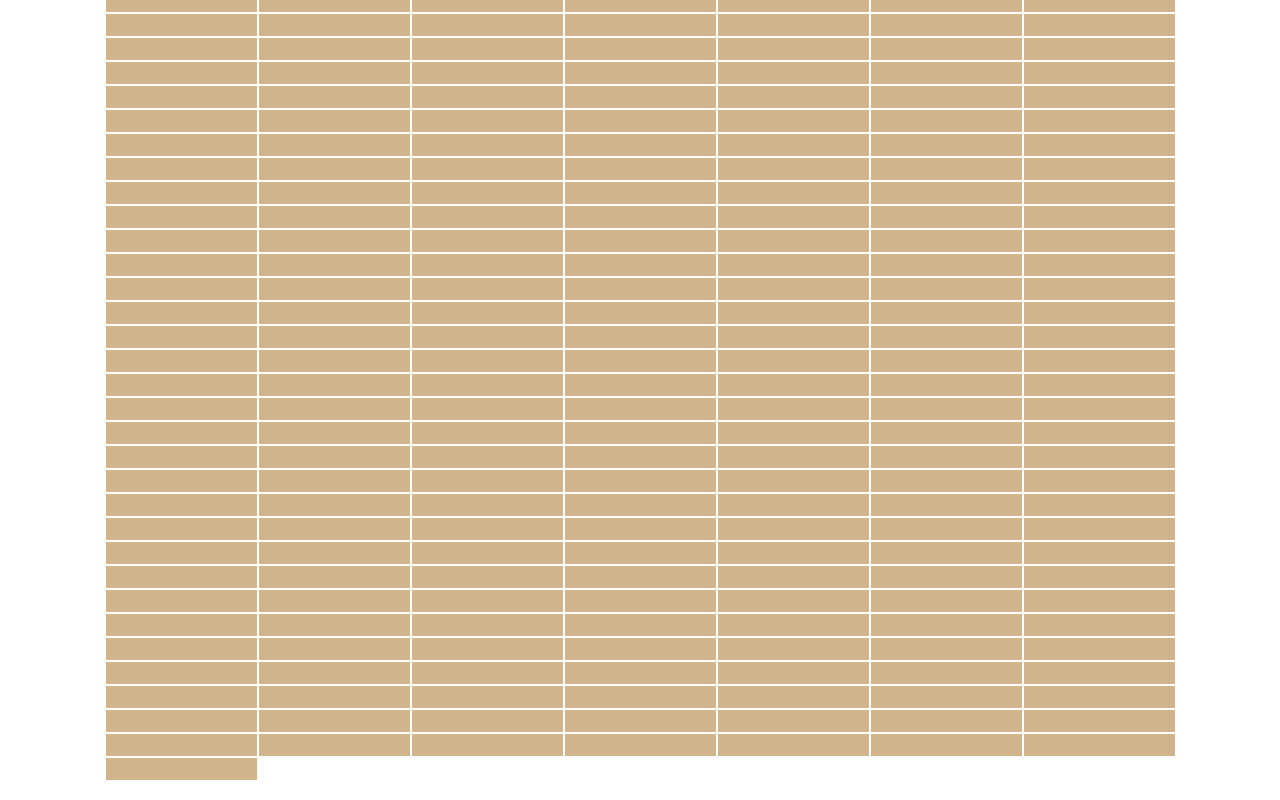
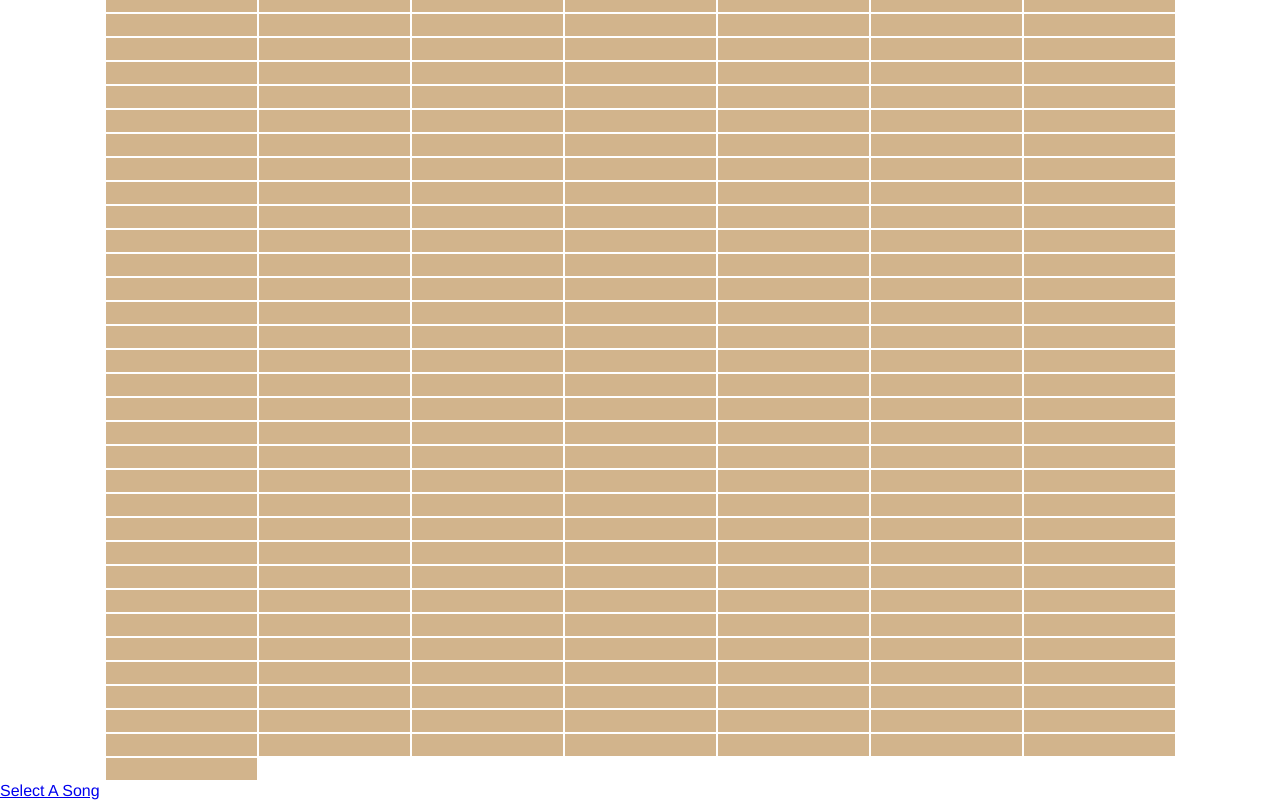
Before and after one commit to cman131/boatsboatsboats, a plain HTML site: page index.html in a window 1280 px wide. Shown: the part 560-1360 px from the top of the page. Drawn offline with nearby package versions, Linux system fonts and the light colour scheme; some packages are replaced by stand-ins of ours; a script that the page names is missing.

Commit message:
2. Add link to song selection

```diff
--- a/index.html
+++ b/index.html
@@ -86,6 +86,9 @@
 		}
 	</script>
 	</table>
+  <footer>
+    <a href='http://cman131.github.io/boatsboatsboats/songs.html'> Select A Song </a>
+  </footer>
 	<script>
 		$(document).ready(function(){
 			if(window.localStorage.bestTime){
```
